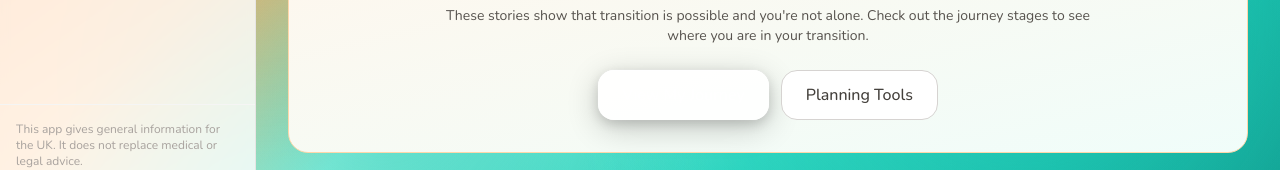
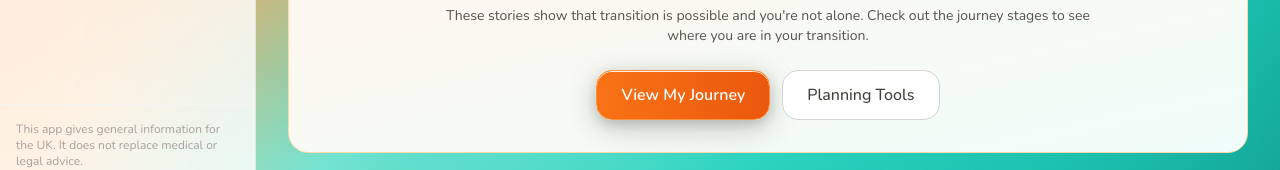
Before and after one commit to tedotedo/transition-helper, a React (Vite) app: page /videos in a window 1280 px wide. Shown: the part 1345-1515 px from the top of the page. Built offline with nearby package versions, Linux system fonts and the light colour scheme.

Commit message:
Fix invisible button on Videos & Stories page
Added gradient background and border to "View My Journey" button
for better visibility against the gradient page background.

```diff
--- a/src/pages/VideosStories.tsx
+++ b/src/pages/VideosStories.tsx
@@ -135,7 +135,7 @@ export function VideosStories() {
         <div className="flex flex-col sm:flex-row gap-3 justify-center">
           <Link
             to="/journey"
-            className="inline-flex items-center justify-center px-6 py-3 rounded-xl bg-primary-500 text-white font-medium hover:bg-primary-600 transition-colors shadow-card"
+            className="inline-flex items-center justify-center px-6 py-3 rounded-xl bg-gradient-to-r from-primary-500 to-primary-600 text-white font-semibold hover:from-primary-600 hover:to-primary-700 transition-all shadow-card border border-primary-400"
           >
             View My Journey
           </Link>
```
